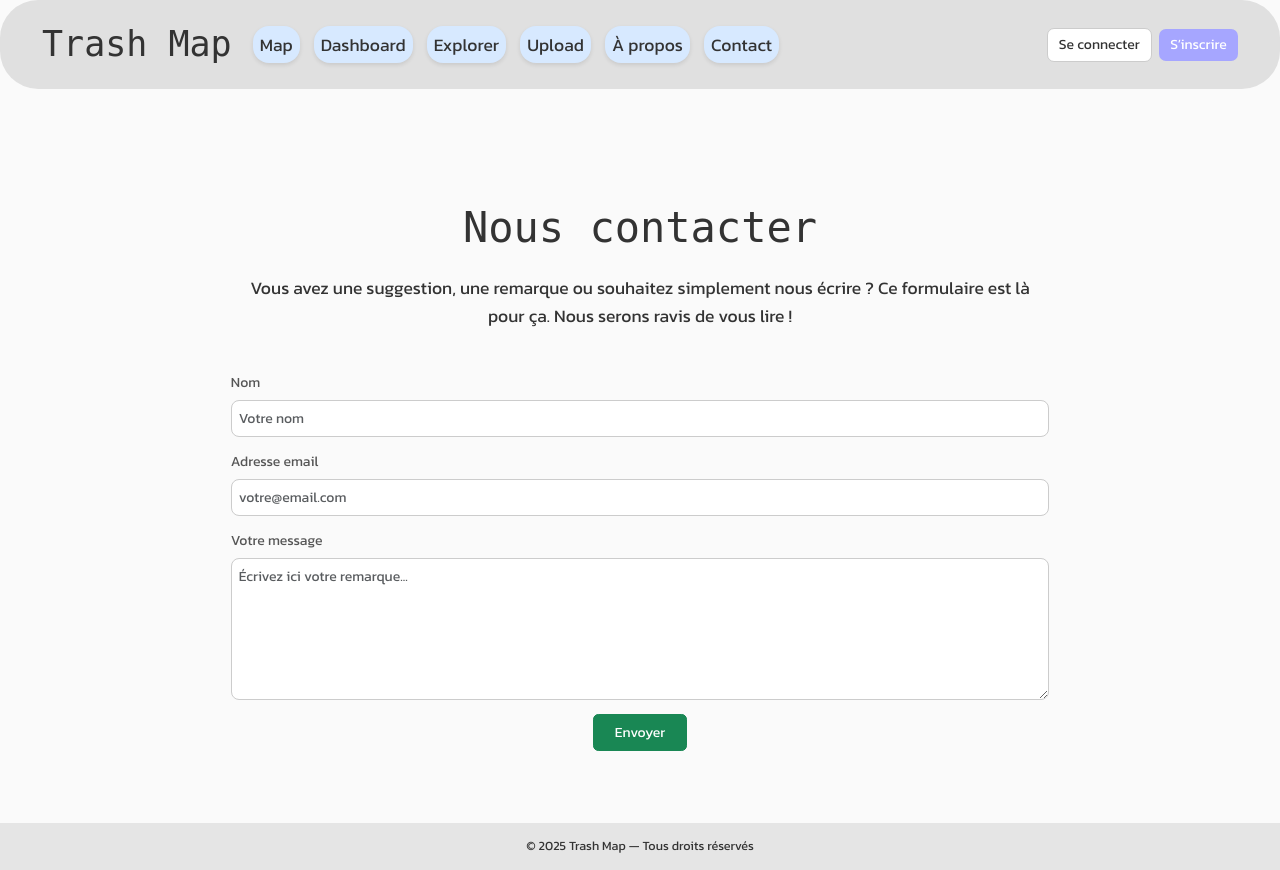
After one commit to NathanCodaccioni/Solution_Factory_G1A, a Flask app: page /contact in a window 1280 px wide. The commit adds this page. Run offline with Flask 3, Linux system fonts and the light colour scheme; some web fonts are replaced.

Commit message:
frontend

```diff
--- a/TRASH_MAP/app.py
+++ b/TRASH_MAP/app.py
@@ -1,6 +1,38 @@
-from flask import Flask, render_template, redirect, url_for
+import sqlite3
+from flask import Flask, render_template, request, redirect, url_for, g, flash
+from flask_mail import Mail, Message
+
+DATABASE = '../Database/database.sql'  # Adjust path as needed
 
 app = Flask(__name__)
+app.secret_key = 'your-very-secret-key'  # Use a strong, random value in production
+
+def get_db():
+    db = getattr(g, '_database', None)
+    if db is None:
+        db = g._database = sqlite3.connect(DATABASE)
+        db.row_factory = sqlite3.Row
+    return db
+
+@app.teardown_appcontext
+def close_connection(exception):
+    db = getattr(g, '_database', None)
+    if db is not None:
+        db.close()
+
+@app.route('/explorer')
+def explorer():
+    db = get_db()
+    cur = db.execute('SELECT file_path, label, upload_date FROM image_features')
+    images = [
+        {
+            'filename': row['file_path'],
+            'label': row['label'],
+            'upload_date': row['upload_date'] if 'upload_date' in row.keys() else None
+        }
+        for row in cur.fetchall()
+    ]
+    return render_template('explorer.html', images=images)
 
 @app.route('/')
 def home():
@@ -13,13 +45,6 @@ def map():
 @app.route('/dashboard')
 def dashboard():
     return render_template('dashboard.html')
-
-@app.route('/explorer')
-def explorer():
-    # if you need dynamic images:
-    # images = Image.query.all()
-    # return render_template('explorer.html', images=images)
-    return render_template('explorer.html')
 
 @app.route('/upload')
 def upload():
@@ -37,6 +62,38 @@ def login():
 def register():
     return render_template('register.html')
 
+@app.route('/contact', methods=['GET'])
+def contact():
+    return render_template('contact.html')
+
+@app.route('/submit_contact', methods=['POST'])
+def submit_contact():
+    name = request.form.get('name')
+    email = request.form.get('email')
+    message = request.form.get('message')
+
+    try:
+        msg = Message(
+            subject=f"Message de {name} via Trash Map",
+            recipients=['trashmapflaskemailer@gmail.com'],  # Ton adresse de réception
+            body=f"Nom: {name}\nEmail: {email}\n\nMessage:\n{message}"
+        )
+        mail.send(msg)
+        flash("Votre message a bien été envoyé. Merci !", "success")
+    except Exception as e:
+        flash(f"Erreur lors de l’envoi : {str(e)}", "danger")
+
+    return redirect(url_for('contact'))
+
+
+app.config['MAIL_SERVER'] = 'smtp.gmail.com'  # ou autre (ex : smtp.mailgun.org)
+app.config['MAIL_PORT'] = 587
+app.config['MAIL_USE_TLS'] = True
+app.config['MAIL_USERNAME'] = 'trashmapflaskemailer@gmail.com'
+app.config['MAIL_PASSWORD'] = 'xtbk quwl kfob ldef'
+app.config['MAIL_DEFAULT_SENDER'] = ('Trash Map', 'trashmapflaskemailer@gmail.com')
+
+mail = Mail(app)
 
 if __name__ == '__main__':
     app.config['TEMPLATES_AUTO_RELOAD'] = True
--- a/TRASH_MAP/static/css/main.css
+++ b/TRASH_MAP/static/css/main.css
@@ -177,3 +177,8 @@ footer {
   font-size: 0.9rem;
   margin-top: auto;
 }
+
+#map {
+  height: 500px;
+  width: 100%;
+}
--- a/TRASH_MAP/templates/base.html
+++ b/TRASH_MAP/templates/base.html
@@ -4,25 +4,23 @@
 <head>
   <meta charset="UTF-8" />
   <meta name="viewport" content="width=device-width, initial-scale=1" />
-
   <title>{% block title %}Trash Map{% endblock %}</title>
 
   <!-- Bootstrap CSS -->
-  <link
-  href="https://cdn.jsdelivr.net/npm/bootstrap@5.3.2/dist/css/bootstrap.min.css"
-  rel="stylesheet"
-  crossorigin="anonymous"
-  />
+  <link href="https://cdn.jsdelivr.net/npm/bootstrap@5.3.2/dist/css/bootstrap.min.css" rel="stylesheet" crossorigin="anonymous" />
 
+  <!-- Leaflet CSS -->
+  <link rel="stylesheet" href="https://unpkg.com/leaflet/dist/leaflet.css" />
 
   <!-- Google Fonts -->
   <link href="https://fonts.googleapis.com/css?family=Micro+5&display=swap" rel="stylesheet"/>
   <link href="https://fonts.googleapis.com/css?family=Kanit&display=swap" rel="stylesheet"/>
 
   <!-- Custom CSS -->
-  <link href="{{ url_for('static', filename='css/main.css') }}" rel="stylesheet"/>
+  <link href="{{ url_for('static', filename='css/main.css') }}" rel="stylesheet" />
+
   <!-- Favicon -->
-  <link rel="icon" href="{{ url_for('static', filename='favicon.ico') }}" type="image/x-icon"/>
+  <link rel="icon" href="{{ url_for('static', filename='favicon.ico') }}" type="image/x-icon" />
 </head>
 
 <body class="d-flex flex-column min-vh-100">
@@ -36,15 +34,14 @@
       </button>
 
       <div class="collapse navbar-collapse justify-content-between" id="topNav">
-        <!-- Liens principaux -->
         <ul class="navbar-nav me-auto mb-2 mb-lg-0 flex-column flex-lg-row">
           <li class="nav-item"><a class="nav-link" href="{{ url_for('map') }}">Map</a></li>
           <li class="nav-item"><a class="nav-link" href="{{ url_for('dashboard') }}">Dashboard</a></li>
           <li class="nav-item"><a class="nav-link" href="{{ url_for('explorer') }}">Explorer</a></li>
           <li class="nav-item"><a class="nav-link" href="{{ url_for('upload') }}">Upload</a></li>
           <li class="nav-item"><a class="nav-link" href="{{ url_for('about') }}">À propos</a></li>
+          <li class="nav-item"><a class="nav-link" href="{{ url_for('contact') }}">Contact</a></li>
         </ul>
-        <!-- Boutons Auth en haut à droite -->
         <div class="auth-box d-flex align-items-center ms-auto">
           <a href="{{ url_for('login') }}" class="btn btn-auth-login me-2">Se connecter</a>
           <a href="{{ url_for('register') }}" class="btn btn-auth-signup">S’inscrire</a>
@@ -53,7 +50,7 @@
     </div>
   </nav>
 
-  <!-- Contenu principal avec padding pour ne pas être masqué par la navbar -->
+  <!-- Main content -->
   <div class="container-fluid flex-fill pt-5 pb-5">
     <div class="row h-100">
       <main class="col-12 px-4 py-4 overflow-auto">
@@ -62,16 +59,33 @@
     </div>
   </div>
 
-  <!-- FOOTER sticky en bas -->
-  <footer class="footer text-center py-3">
+  <!-- FOOTER -->
+  <footer class="footer text-center py-3 mt-auto">
     &copy; 2025 Trash Map — Tous droits réservés
   </footer>
 
   <!-- Bootstrap JS Bundle -->
-  <script
-    src="https://cdn.jsdelivr.net/npm/bootstrap@5.3.2/dist/js/bootstrap.bundle.min.js"
-    integrity="sha384-OERcA2JDdU6Eo6Wj4WnR8Z6I/cq7e0sD4Q3uP+Qa7XNg6Gp1d6A6hvqhCQN9KI65"
-    crossorigin="anonymous"
-  ></script>
+  <script src="https://cdn.jsdelivr.net/npm/bootstrap@5.3.2/dist/js/bootstrap.bundle.min.js" crossorigin="anonymous"></script>
+
+  <!-- Leaflet JS -->
+  <script src="https://unpkg.com/leaflet/dist/leaflet.js"></script>
+
+  <!-- Optional per-page scripts -->
+  {% block scripts %}{% endblock %}
+
+{% with messages = get_flashed_messages(with_categories=true) %}
+  {% if messages %}
+    <div class="container mt-3">
+      {% for category, message in messages %}
+        <div class="alert alert-{{ category }} alert-dismissible fade show" role="alert">
+          {{ message }}
+          <button type="button" class="btn-close" data-bs-dismiss="alert" aria-label="Close"></button>
+        </div>
+      {% endfor %}
+    </div>
+  {% endif %}
+{% endwith %}
+
+
 </body>
 </html>
--- /dev/null
+++ b/TRASH_MAP/templates/contact.html
@@ -0,0 +1,39 @@
+{# templates/contact.html #}
+{% extends "base.html" %}
+
+{% block title %}Contact – Trash Map{% endblock %}
+
+{% block content %}
+  <div class="row justify-content-center">
+    <div class="col-12 col-md-10 col-lg-8">
+      <section class="text-center mb-5">
+        <h1 class="display-5 mb-4">Nous contacter</h1>
+        <p class="lead">
+          Vous avez une suggestion, une remarque ou souhaitez simplement nous écrire ?
+          Ce formulaire est là pour ça. Nous serons ravis de vous lire !
+        </p>
+      </section>
+
+      <form method="POST" action="{{ url_for('submit_contact') }}">
+        <div class="mb-3">
+          <label for="name" class="form-label">Nom</label>
+          <input type="text" class="form-control" id="name" name="name" placeholder="Votre nom" required>
+        </div>
+
+        <div class="mb-3">
+          <label for="email" class="form-label">Adresse email</label>
+          <input type="email" class="form-control" id="email" name="email" placeholder="votre@email.com" required>
+        </div>
+
+        <div class="mb-3">
+          <label for="message" class="form-label">Votre message</label>
+          <textarea class="form-control" id="message" name="message" rows="6" placeholder="Écrivez ici votre remarque..." required></textarea>
+        </div>
+
+        <div class="text-center">
+          <button type="submit" class="btn btn-success px-4 py-2">Envoyer</button>
+        </div>
+      </form>
+    </div>
+  </div>
+{% endblock %}
```
Also changed, not shown: TRASH_MAP/templates/about.html (+7 -0 lines), TRASH_MAP/templates/map.html (+15 -0 lines), 1 other file.
